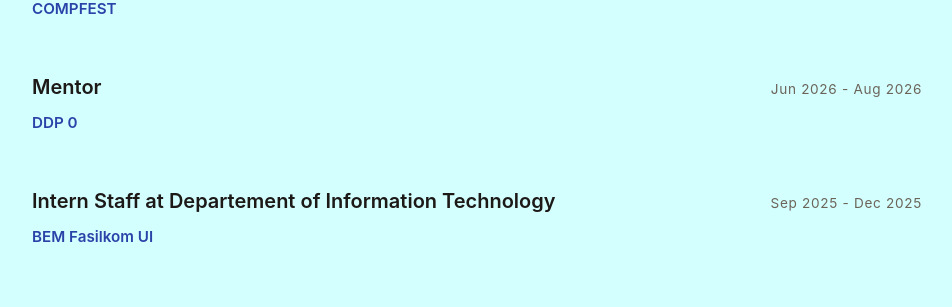
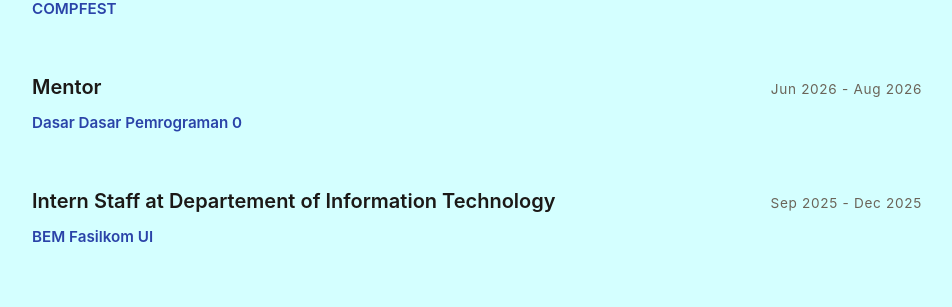
Before and after one commit to alpallel/portofolio, a Django app: page / in a window 1280 px wide. Shown: the part 858-1165 px from the top of the page, without its empty margins (163-1115 px from the left). Run offline with Django 5.2, Linux system fonts and the light colour scheme.

Commit message:
style: add full organization name instead of abbreviate

```diff
--- a/templates/index.html
+++ b/templates/index.html
@@ -76,7 +76,7 @@
                             <h3>Mentor</h3>
                             <span class="experience-date">Jun 2026 - Aug 2026</span>
                         </div>
-                        <p class="experience-organization">DDP 0</p>
+                        <p class="experience-organization">Dasar Dasar Pemrograman 0</p>
                     </div>
                     <div class="experience-item">
                         <div class="experience-header">
```
